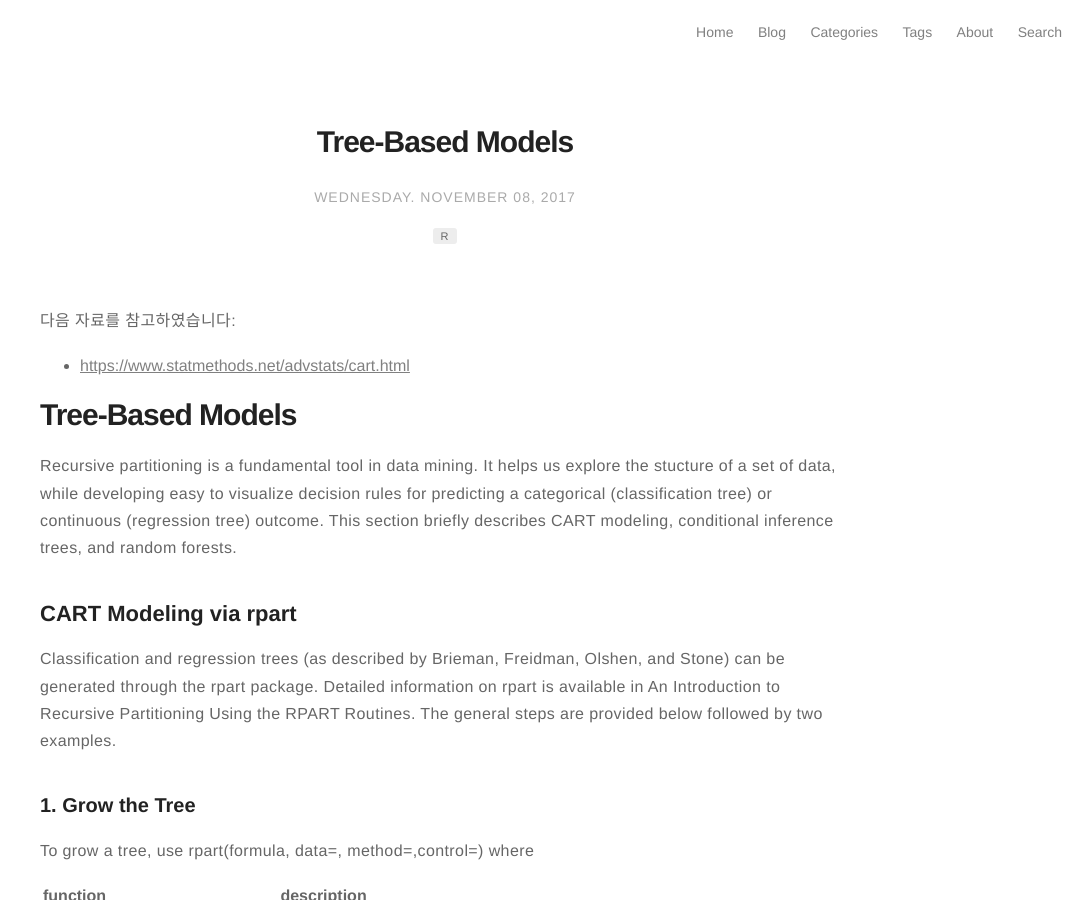
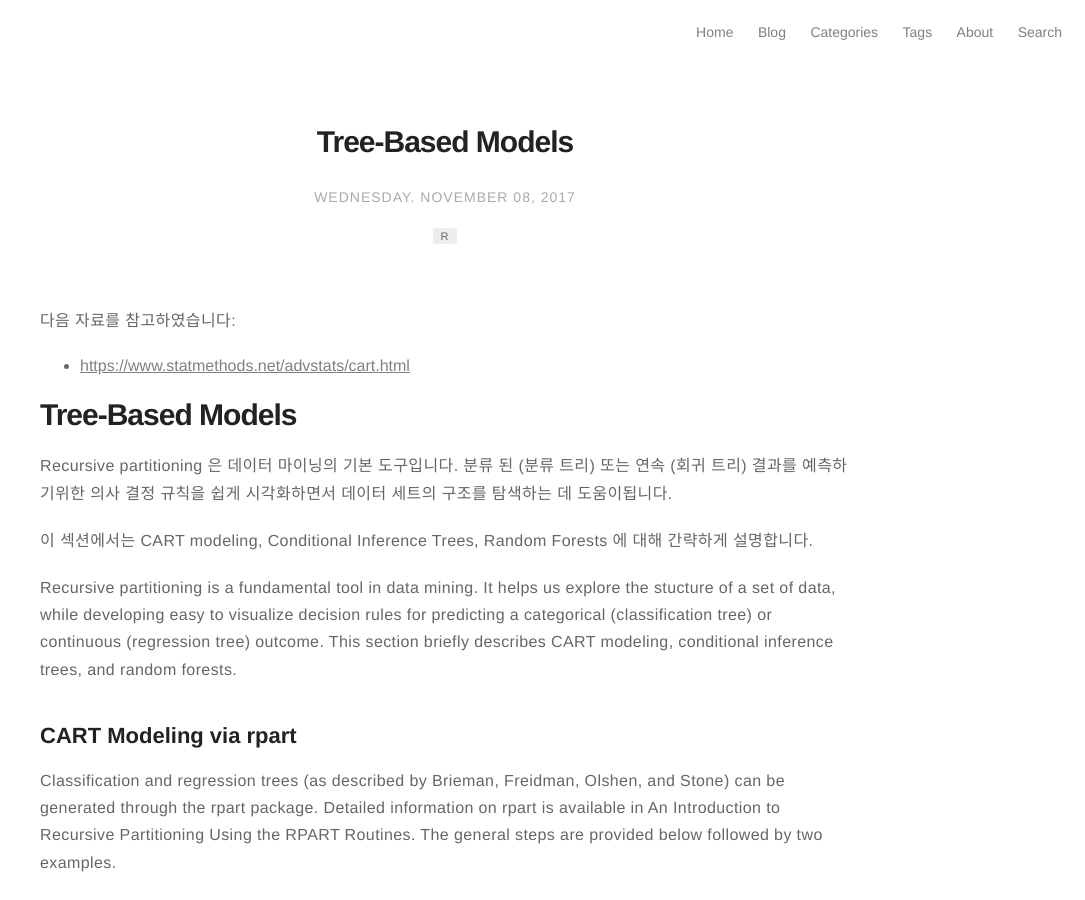
Before and after one commit to Dr-HKim/Dr-HKim.github.io, a Jekyll site: the page built from _posts/2017-11-08-R-408-Tree-Based-Models.md, in a window 1280 px wide and 900 px high. Shown: the whole window, without its empty margins (195-1280 px from the left). Built offline with Jekyll 4.4.1, drawn with Linux system fonts in a browser that asks for light colours.

Commit message:
Update 2017-11-08-R-408-Tree-Based-Models.md

```diff
--- a/_posts/2017-11-08-R-408-Tree-Based-Models.md
+++ b/_posts/2017-11-08-R-408-Tree-Based-Models.md
@@ -13,6 +13,11 @@ hidden: true # don't count this post in blog pagination
 - [https://www.statmethods.net/advstats/cart.html](https://www.statmethods.net/advstats/cart.html)
 
 # Tree-Based Models
+
+
+Recursive partitioning 은 데이터 마이닝의 기본 도구입니다. 분류 된 (분류 트리) 또는 연속 (회귀 트리) 결과를 예측하기위한 의사 결정 규칙을 쉽게 시각화하면서 데이터 세트의 구조를 탐색하는 데 도움이됩니다.
+
+이 섹션에서는 CART modeling, Conditional Inference Trees, Random Forests 에 대해 간략하게 설명합니다.
 
 Recursive partitioning is a fundamental tool in data mining. It helps us explore the stucture of a set of data, while developing easy to visualize decision rules for predicting a categorical (classification tree) or continuous (regression tree) outcome. This section briefly describes CART modeling, conditional inference trees, and random forests.
 
```
